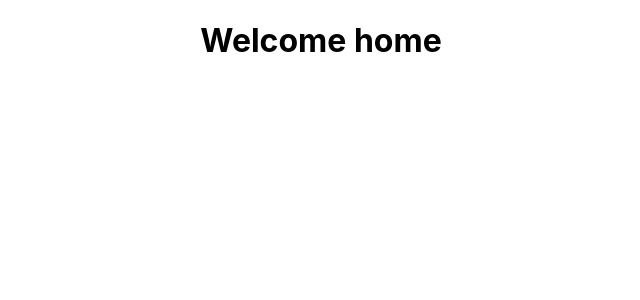
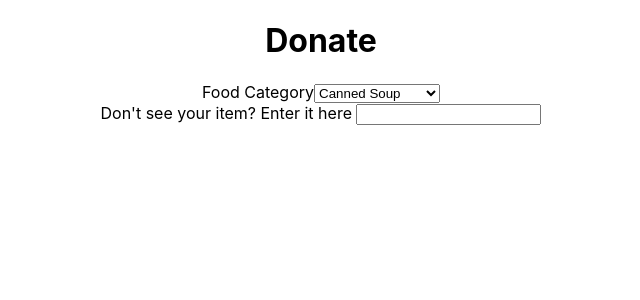
Before and after one commit to maya4ap/sunday, a React (Create React App) app: page /donate in a window 1280 px wide. Shown: the top 300 px of the page, without its empty margins (319-959 px from the left). Built offline with nearby package versions, Linux system fonts and the light colour scheme.

Commit message:
has drop down and some home fields

```diff
--- a/src/App.js
+++ b/src/App.js
@@ -1,8 +1,13 @@
 import React from 'react';
 import logo from './logo.svg';
 import './App.css';
+import Form from './Form';
 import { BrowserRouter as Router, Route } from 'react-router-dom';
 
+/*
+* Sunday
+*
+*/
 function App() {
 
 	  return (
@@ -10,9 +15,55 @@ function App() {
 		<Router>
 		<div className="App">
 
-		<Route path="/" render={
+		<Route path="/" exact render={
 		()=>{
-			return (<h1>Welcome home</h1>)
+			return (
+
+			<form>
+			<h1>Home</h1>
+			<div>
+				<label>First Name </label>
+				<input type='text'/>
+			</div>
+			<div>
+				<label>Middle Name </label>
+				<input type='text'/>
+			</div>
+			<div>
+				<label>Last Name </label>
+				<input type='text'/>
+			</div>
+			<div>
+				<label>First Name </label>
+				<input type='text'/>
+			</div>
+			<div>
+				<label>Address </label>
+				<input type='text'/>
+			</div>
+			<div>
+				<label>Are you a resident of the Santa Clara County? </label>
+				<input type='checkbox'/>
+			</div>
+			<div>
+				<label>Is this your permanant address? </label>
+				<input type='checkbox'/>
+			</div>
+			</form>
+
+
+
+
+			)
+		}
+	}/>
+	<Route path="/donate" exact render={
+		()=>{
+			return (
+			<Form/>
+			//<h1>donate here!</h1>
+
+			)
 		}
 	}/>
 
--- /dev/null
+++ b/src/Form.js
@@ -0,0 +1,65 @@
+import React, {Component } from 'react'
+
+class Form extends Component{
+
+	constructor(props){
+		super(props)
+
+		this.state = {
+			foodname: ''
+		}
+	}
+
+	handleFoodNameChange = (event) => {
+		this.setState({
+				foodname:event.target.value
+		})
+	}
+	render(){
+	return(
+
+		<form>
+		<h1>Donate</h1>
+		<div>
+			<label>Food Category</label>
+			<select>
+				<option value="cannedsoup">Canned Soup</option>
+				<option value="cannedsoup">Canned Fruit</option>
+				<option value="cannedsoup">Canned Fish</option>
+				<option value="cannedsoup">Fresh Fruit</option>
+				<option value="cannedsoup">Fresh Vegetables</option>
+				<option value="cannedsoup">Fresh Poultry</option>
+				<option value="cannedsoup">Fresh Pork</option>
+				<option value="cannedsoup">Fresh Beef</option>
+				<option value="cannedsoup">Fresh Salmon</option>
+				<option value="cannedsoup">Frozen Poultry</option>
+				<option value="cannedsoup">Frozen Pork</option>
+				<option value="cannedsoup">Frozen Beef</option>
+				<option value="cannedsoup">Frozen Salmon</option>
+
+				//tagged with dairy,meat,fish,etc.
+				//maybe above list is list of tags of products (ex:dole's cut pinapple=canned fruits,displays fruit after selection)
+
+			</select>
+
+		</div>
+
+		<div>
+
+		<label> Don't see your item? Enter it here </label>
+		<input type='text' value={this.state.foodname}
+
+		onChange={this.handleFoodNameChange}
+
+		/>
+
+		</div>
+
+
+		</form>
+
+		)
+	}
+}
+
+export default Form
```
